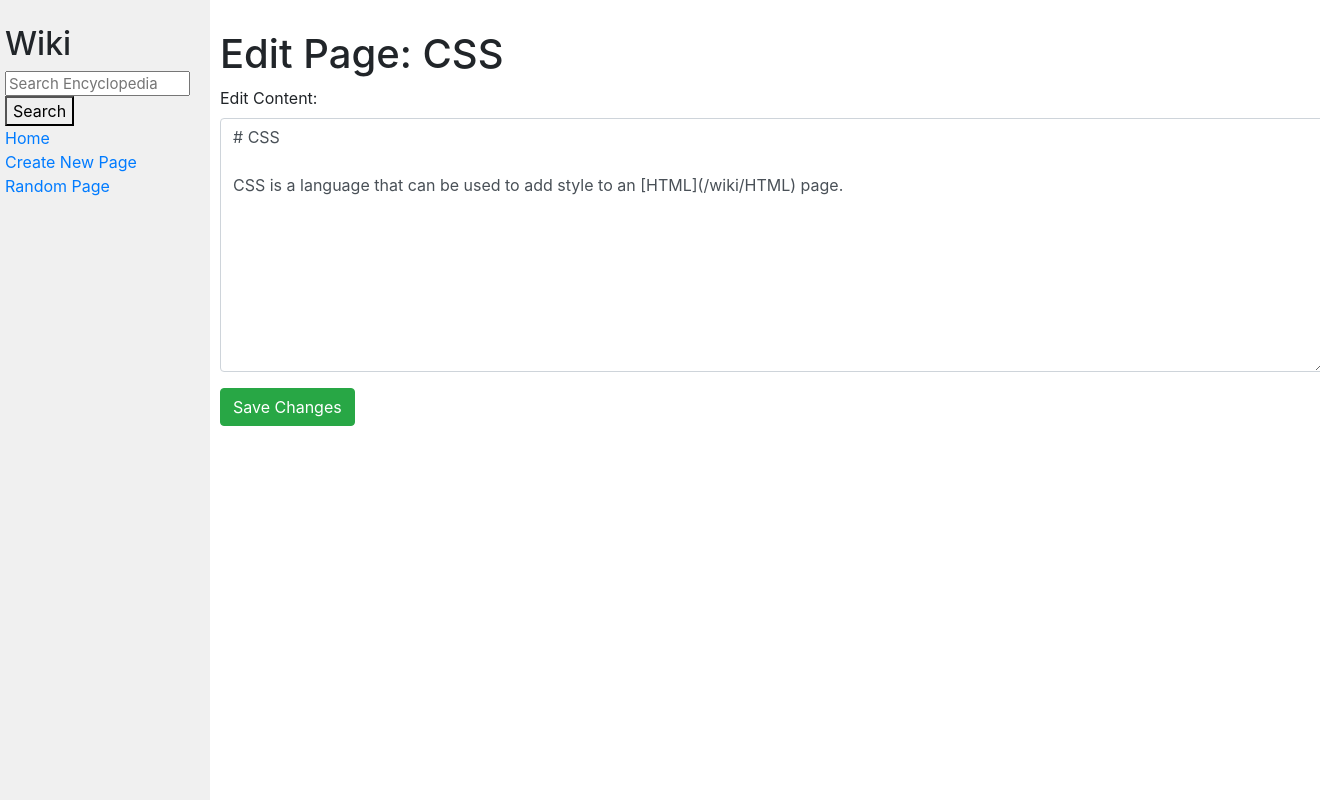
After one commit to NadinKovaliova/Web50, a Django app: page /wiki/CSS/edit/ in a window 1320 px wide; the page is wider, and only the part inside the window is pictured. The commit adds this page. Run offline with Django 3.2, Linux system fonts and the light colour scheme; some libraries are stand-ins or nearby versions.

Commit message:
wiki final

```diff
--- /dev/null
+++ b/wiki/encyclopedia/templates/encyclopedia/edit.html
@@ -0,0 +1,14 @@
+{% extends "encyclopedia/layout.html" %}
+
+{% block title %}
+    Edit {{ title }}
+{% endblock %}
+
+{% block body %}
+    <h1>Edit Page: {{ title }}</h1>
+    <form action="{% url 'edit_page' title=title %}" method="post">
+        {% csrf_token %}
+        {{ form.as_p }}
+        <button type="submit" class="btn btn-success">Save Changes</button>
+    </form>
+{% endblock %}
--- a/wiki/encyclopedia/templates/encyclopedia/index.html
+++ b/wiki/encyclopedia/templates/encyclopedia/index.html
@@ -9,7 +9,9 @@
 
     <ul>
         {% for entry in entries %}
-            <li>{{ entry }}</li>
+            <li>
+                <a href="{% url 'entry_page' entry %}">{{entry}}</a>
+            </li>
         {% endfor %}
     </ul>
 
--- a/wiki/encyclopedia/templates/encyclopedia/layout.html
+++ b/wiki/encyclopedia/templates/encyclopedia/layout.html
@@ -12,17 +12,18 @@
         <div class="row">
             <div class="sidebar col-lg-2 col-md-3">
                 <h2>Wiki</h2>
-                <form>
+                <form action="{% url 'search' %}" method="get">
                     <input class="search" type="text" name="q" placeholder="Search Encyclopedia">
+                    <button type="submit">Search</button>
                 </form>
                 <div>
                     <a href="{% url 'index' %}">Home</a>
                 </div>
                 <div>
-                    Create New Page
+                    <a href="{% url 'create_page' %}">Create New Page</a>
                 </div>
                 <div>
-                    Random Page
+                    <a href="{% url 'random_page' %}">Random Page</a>
                 </div>
                 {% block nav %}
                 {% endblock %}
--- a/wiki/encyclopedia/urls.py
+++ b/wiki/encyclopedia/urls.py
@@ -3,5 +3,10 @@ from django.urls import path
 from . import views
 
 urlpatterns = [
-    path("", views.index, name="index")
+    path("", views.index, name="index"),
+    path("wiki/<str:title>/", views.entry_page, name="entry_page"),
+    path("search/", views.search, name="search"),
+    path("create/", views.create_page, name="create_page"),
+    path("wiki/<str:title>/edit/", views.edit_page, name="edit_page"),
+    path("random/", views.random_page, name="random_page"),
 ]
--- a/wiki/encyclopedia/views.py
+++ b/wiki/encyclopedia/views.py
@@ -1,9 +1,108 @@
-from django.shortcuts import render
-
+from django.shortcuts import render, redirect
+from markdown2 import markdown
 from . import util
-
+from django import forms
+from django.http import HttpResponseBadRequest
+import random
 
 def index(request):
     return render(request, "encyclopedia/index.html", {
         "entries": util.list_entries()
     })
+
+def entry_page(request, title):
+    entries = util.list_entries()
+
+    for entry in entries:
+        if entry.lower() == title.lower():
+            entry_content = util.get_entry(entry)
+            entry_html = markdown(entry_content)
+
+            return render(request, "encyclopedia/entry.html", {
+                "title": entry,
+                "content": entry_html
+            })
+
+    return render(request, "encyclopedia/error.html", {
+        "message": f"The requested page 'title' was not found."
+    })
+
+def search(request):
+    query = request.GET.get('q', '').strip()
+
+    if not query:
+        return redirect("index")
+    entries = util.list_entries()
+    matching_entries = [entry for entry in entries if query.lower() in entry.lower()]
+
+    for entry in entries:
+        if entry.lower() == query.lower():
+            return redirect("entry_page", title=entry)
+
+    return render(request, "encyclopedia/search.html", {
+        "query": query,
+        "results": matching_entries
+    })
+
+class NewPageForm(forms.Form):
+    title = forms.CharField(label="Title", max_length=100, widget=forms.TextInput(attrs={'class': 'form-control'}))
+    content = forms.CharField(
+        label="Content",
+        widget=forms.Textarea(attrs={'class': 'form-control', 'rows': 10})
+    )
+
+def create_page(request):
+    if request.method == "POST":
+        form = NewPageForm(request.POST)
+        if form.is_valid():
+            title = form.cleaned_data["title"].strip()
+            content = form.cleaned_data["content"].strip()
+
+            if title.lower() in [entry.lower() for entry in util.list_entries()]:
+                return render(request, "encyclopedia/create.html", {
+                    "form": form,
+                    "error":f'An entry with the title "{title}" already exists.'
+                })
+
+            util.save_entry(title, content)
+            return redirect("entry_page", title=title)
+
+        else:
+            return HttpResponseBadRequest("Invalid form data.")
+
+    return render(request, "encyclopedia/create.html", {
+        "form": NewPageForm()
+    })
+
+class EditPageForm(forms.Form):
+    content = forms.CharField(
+        label="Edit Content",
+        widget=forms.Textarea(attrs={"class": "form-control", "rows": 10}),
+    )
+
+def edit_page(request, title):
+    current_content = util.get_entry(title)
+
+    if current_content is None:
+        return render(request, "encyclopedia/error.html", {
+            "message": "The requested page does not exist."
+        })
+
+    if request.method == "POST":
+        form = EditPageForm(request.POST)
+        if form.is_valid():
+            new_content = form.cleaned_data["content"]
+            util.save_entry(title, new_content)
+            return redirect("entry_page", title=title)
+    else:
+        form = EditPageForm(initial={"content": current_content})
+
+    return render(request, "encyclopedia/edit.html", {
+        "title": title,
+        "form": form,
+    })
+
+def random_page(request):
+    entries = util.list_entries()
+    random_entry = random.choice(entries)
+    return redirect("entry_page", title=random_entry)
```
Also changed, not shown: wiki/encyclopedia/templates/encyclopedia/create.html (added, +22 -0 lines), wiki/encyclopedia/templates/encyclopedia/entry.html (added, +13 -0 lines), wiki/encyclopedia/templates/encyclopedia/error.html (added, +11 -0 lines), wiki/encyclopedia/templates/encyclopedia/search.html (added, +19 -0 lines), wiki/entries/CSS.md (line endings or trailing spaces).
